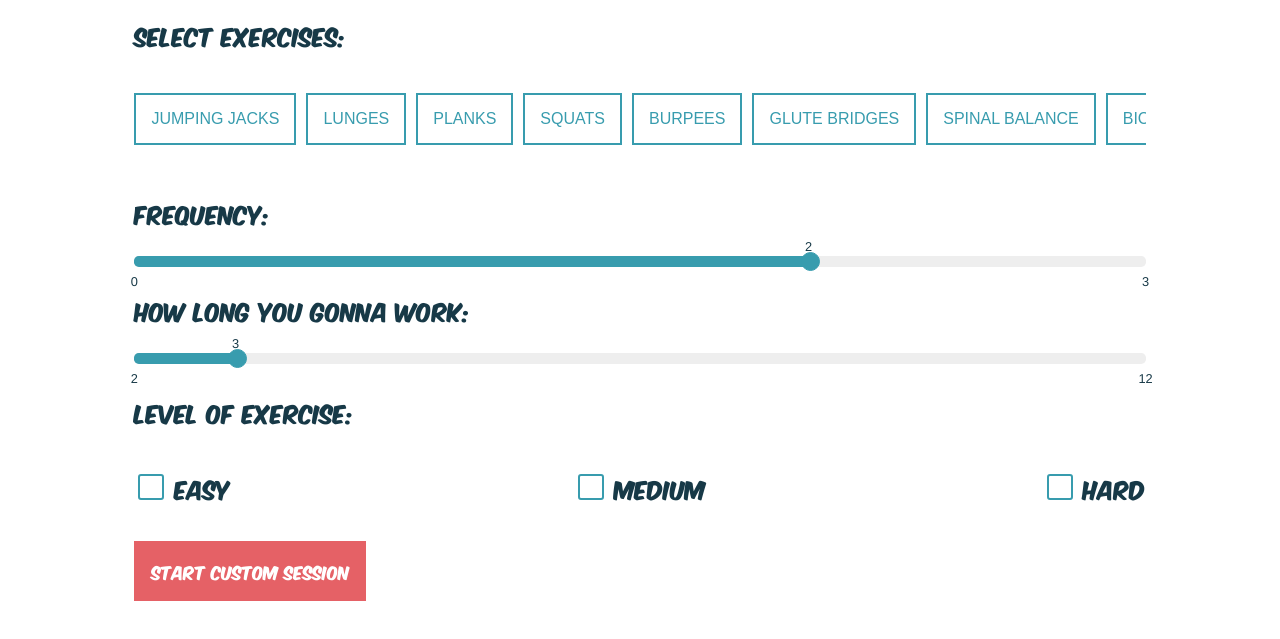
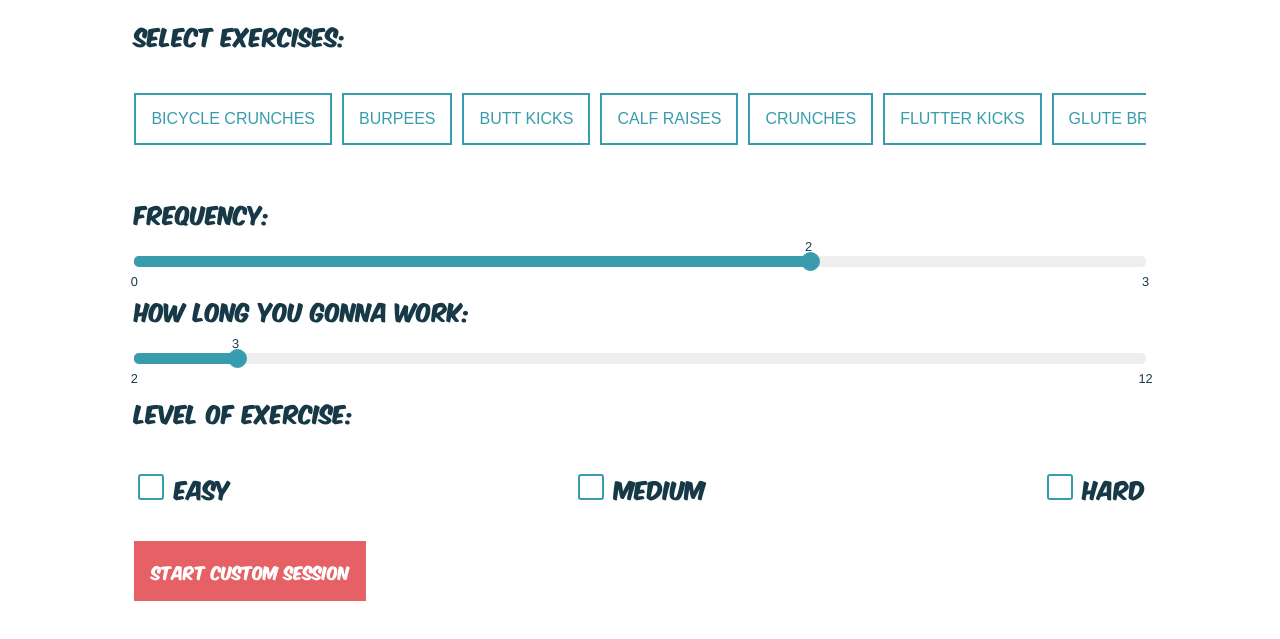
Before and after one commit to sarthology/brogrammers, a Gatsby site: page /custom in a window 1280 px wide. Shown: the part 111-750 px from the top of the page. Built offline with nearby package versions, Linux system fonts and the light colour scheme; Gatsby itself is replaced by a stand-in of ours.

Commit message:
import exercises from api

```diff
--- a/src/pages/custom.js
+++ b/src/pages/custom.js
@@ -11,28 +11,6 @@ import './index.css';
 // }
 
 class CustomPage extends Component {
-  exercises = [
-    'Jumping Jacks',
-    'Lunges',
-    'Planks',
-    'Squats',
-    'Burpees',
-    'Glute Bridges',
-    'Spinal Balance',
-    'Bicycle Crunches',
-    'Side Lunges',
-    'Jump Squats',
-    'Situps',
-    'Mountain Climbers',
-    'Butt Kicks',
-    'Superman Raises',
-    'Tricep Dips',
-    'Flutter Kicks',
-    'Calf Raises',
-    'Jump Lunges',
-    'Pullups'
-  ];
-
   constructor(props) {
     super(props);
     const customData =
@@ -52,7 +30,7 @@ class CustomPage extends Component {
   }
   componentDidMount() {
     this.state.selectedExercises.forEach((selectEx) => {
-      const index = this.exercises.findIndex((exercise) => exercise === selectEx);
+      const index = exercises.findIndex((exercise) => exercise === selectEx);
       document.getElementById(`${index}${selectEx}`).className = "choice selected-exercise";
     });
     if (typeof window !== 'undefined') {
@@ -143,7 +121,7 @@ class CustomPage extends Component {
           <div className="f-section">
             <label htmlFor="">Select Exercises: </label>
             <ul className="choices">
-              {this.exercises.map((exercise, index) => {
+              {exercises.map((exercise, index) => {
                 return (
                   <li
                     key={index}
```
